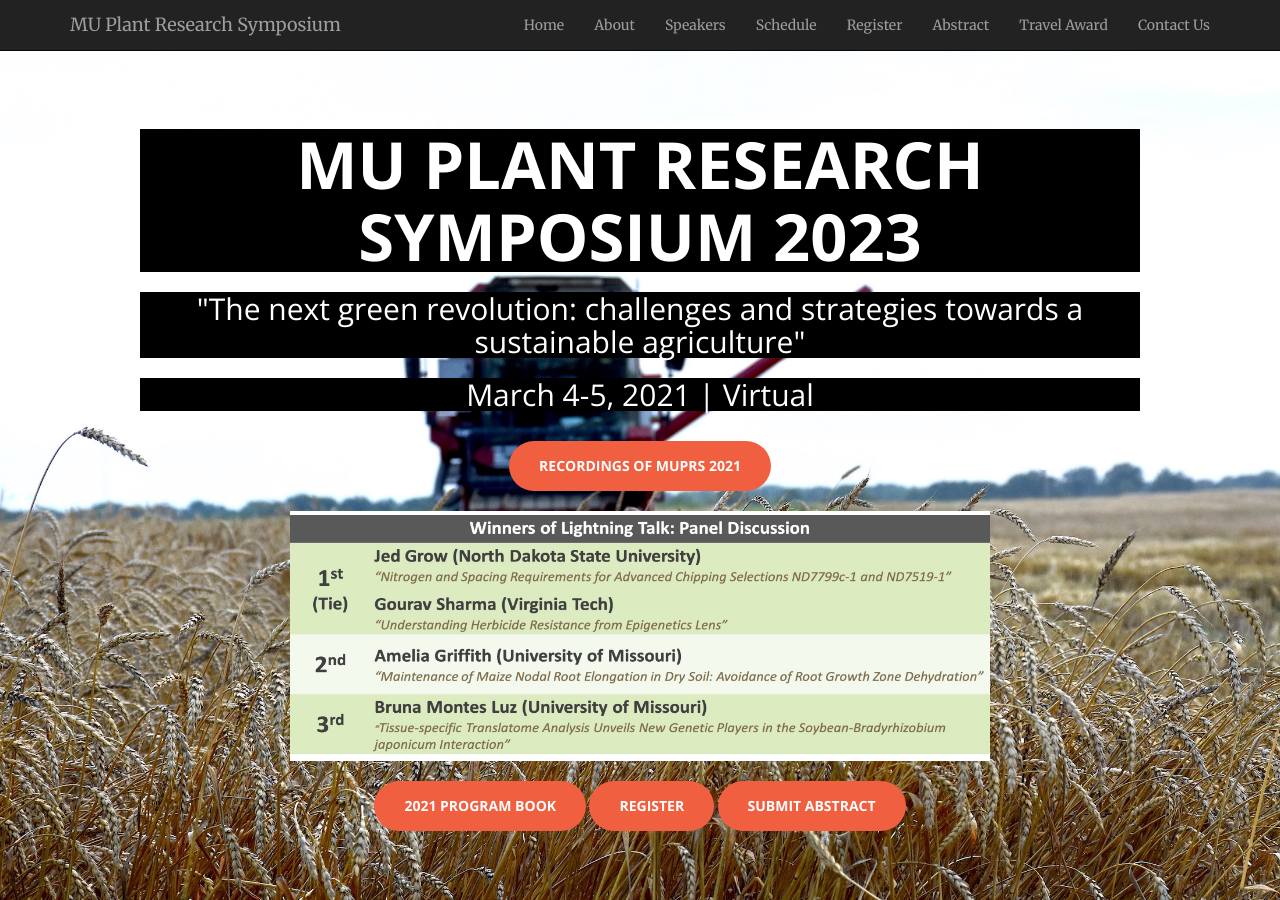
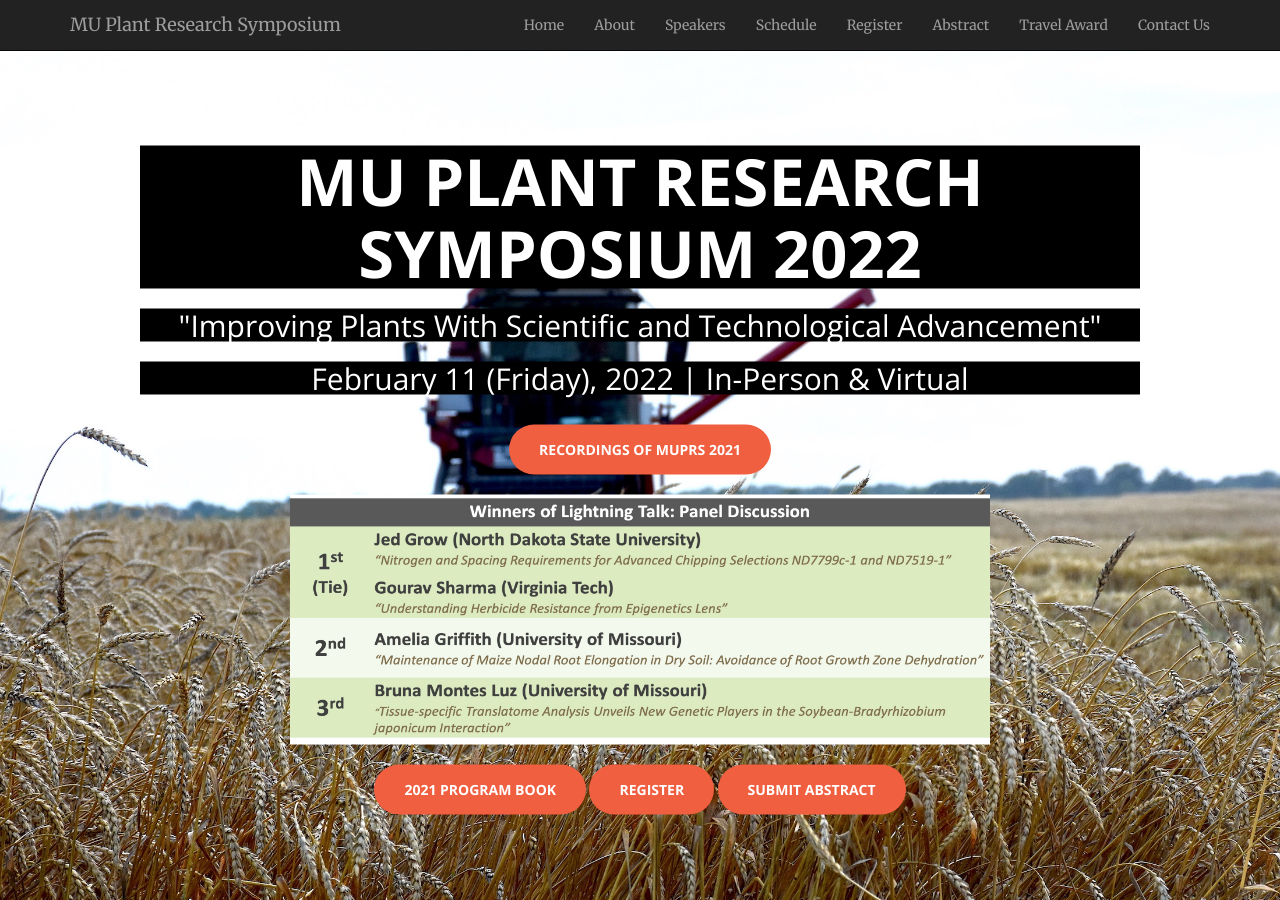
Before and after one commit to mupioneersymposium/mupioneersymposium.github.io, a Jekyll site: the page built from index.html, in a window 1280 px wide and 900 px high. Built offline with Jekyll 4.4.1, drawn with Linux system fonts in a browser that asks for light colours.

Commit message:
Update header.html

```diff
--- a/_includes/header.html
+++ b/_includes/header.html
@@ -2,9 +2,9 @@
     <div class="header-content">
         <div class="header-content-inner">
             <br/><br/><br/>
-            <h1 style="background-color:black;">MU Plant Research Symposium 2023</h1>
-            <h2 style="background-color:black;">"The next green revolution: challenges and strategies towards a sustainable agriculture"</h2>
-            <h2 style="background-color:black;">March 4-5, 2021 | Virtual </h2>
+            <h1 style="background-color:black;">MU Plant Research Symposium 2022</h1>
+            <h2 style="background-color:black;">"Improving Plants With Scientific and Technological Advancement"</h2>
+            <h2 style="background-color:black;">February 11 (Friday), 2022 | In-Person & Virtual </h2>
             <br/>
             <a target="_blank" href="https://www.youtube.com/channel/UCx_xqiB6fEu-4e_f5nmf-gw/videos" class="btn btn-primary btn-xl page-scroll">Recordings of MUPRS 2021</a>
             <br/><br/>
```
